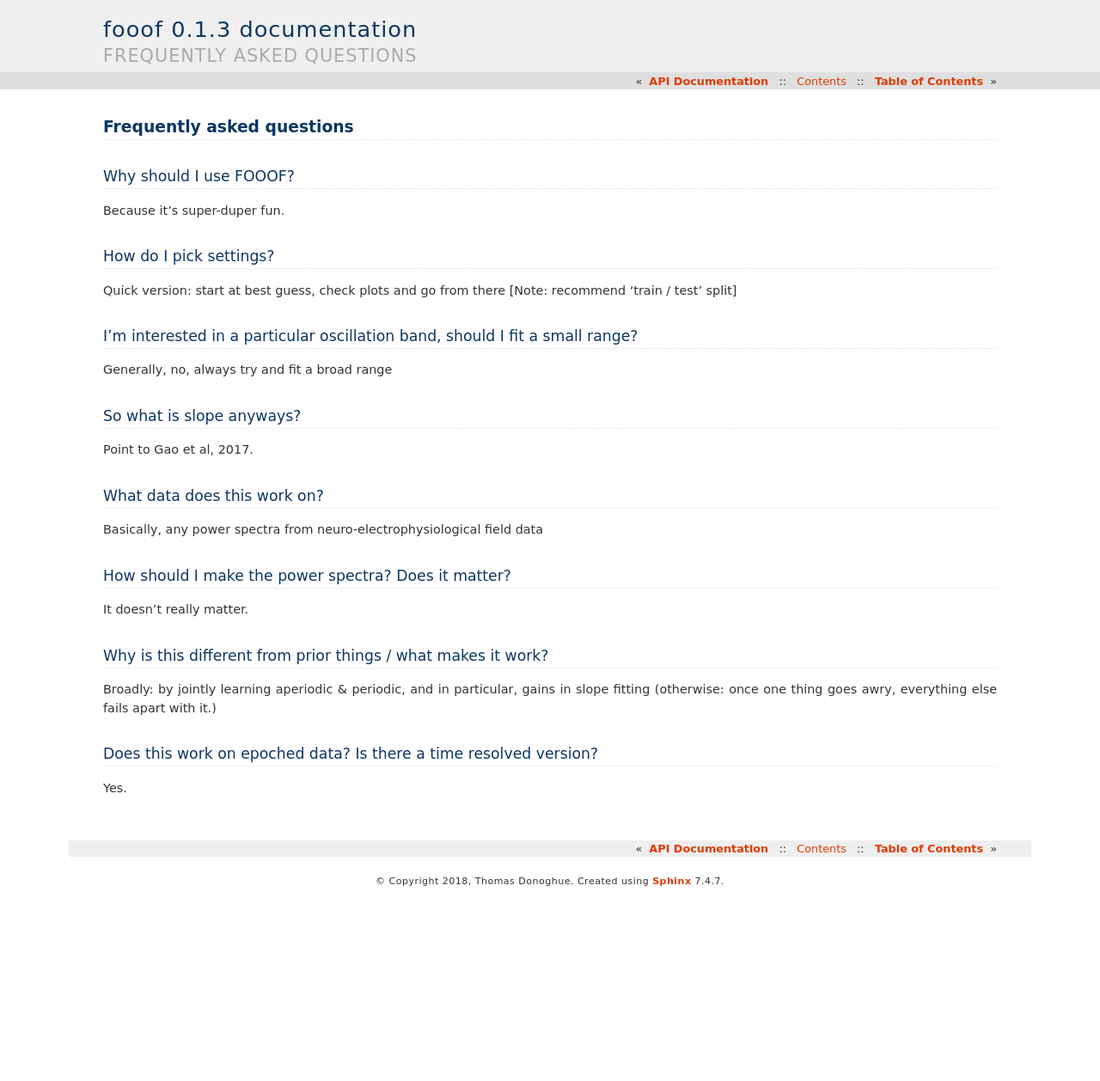
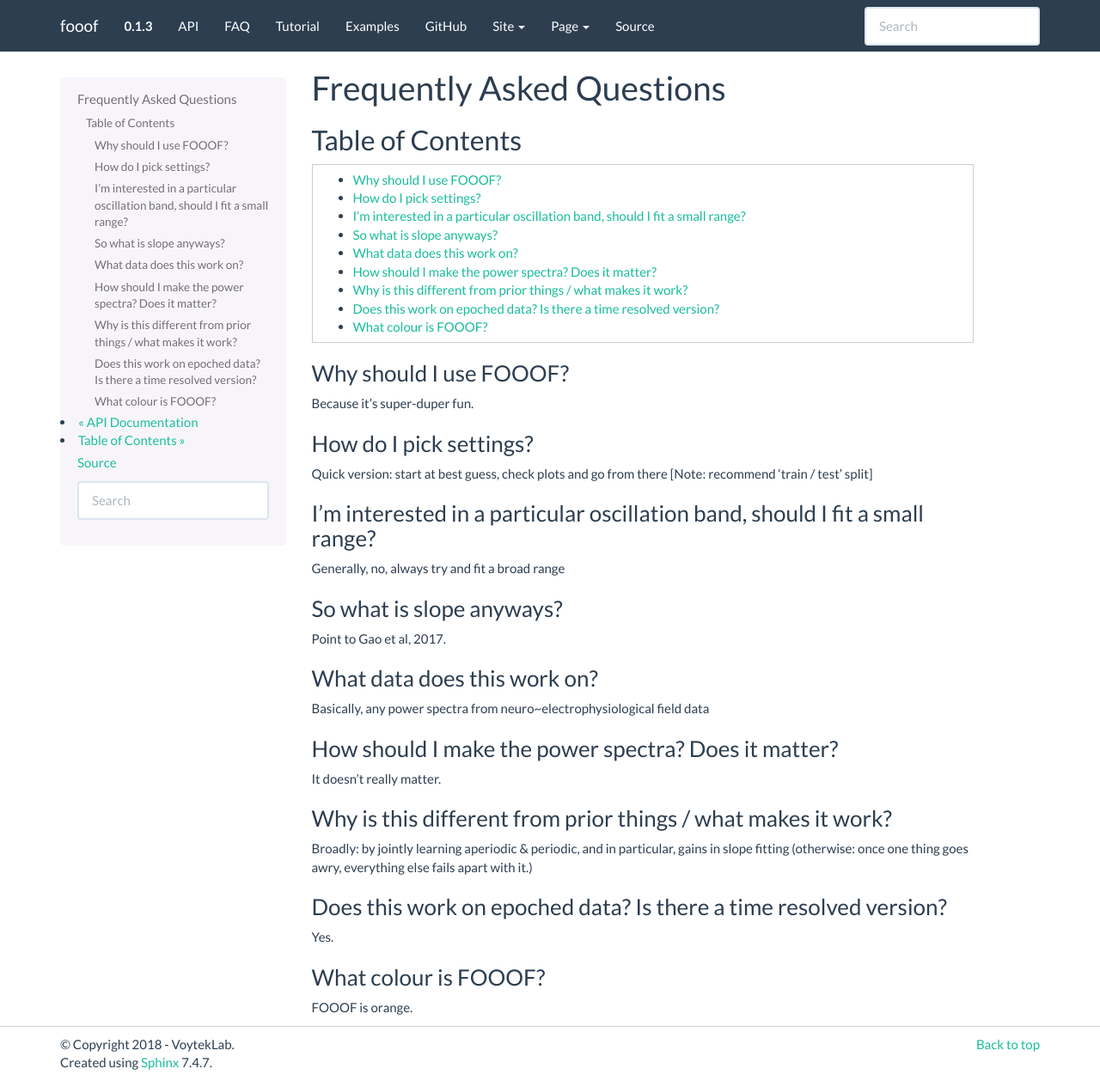
Before and after one commit to fooof-tools/fooof, a Sphinx documentation site: the page built from doc/faq.rst, in a window 1280 px wide and 1258 px high. Shown: the whole window at 86% size. Built offline with Sphinx 7.4.7, drawn with Linux system fonts in a browser that asks for light colours; pages that are not in the unit, such as notebooks, are missing from menus.

```diff
--- a/doc/conf.py
+++ b/doc/conf.py
@@ -10,6 +10,7 @@ import os
 from os.path import dirname as up
 
 import sphinx_gallery
+import sphinx_bootstrap_theme
 
 # -- Path setup --------------------------------------------------------------
 
@@ -25,7 +26,7 @@ import sphinx_gallery
 # -- Project information -----------------------------------------------------
 
 project = 'fooof'
-copyright = '2018, Thomas Donoghue'
+copyright = '2018 - VoytekLab'
 author = 'Thomas Donoghue'
 
 # Get the current version number from inside the module
@@ -53,6 +54,7 @@ extensions = [
     'sphinx.ext.doctest',
     'sphinx.ext.coverage',
     'sphinx.ext.githubpages',
+    'sphinx.ext.mathjax',
     'sphinx_gallery.gen_gallery',
     'sphinx.ext.napoleon',
     'm2r'
@@ -94,13 +96,26 @@ pygments_style = 'sphinx'
 #
 #html_theme = 'alabaster'
 #html_theme = 'classic'
-html_theme = 'haiku'
+#html_theme = 'haiku'
+html_theme = 'bootstrap'
 
 # Theme options are theme-specific and customize the look and feel of a theme
 # further.  For a list of options available for each theme, see the
 # documentation.
 #
-#html_theme_options = {}
+html_theme_options = {
+    'navbar_sidebarrel': False,
+    'navbar_links': [
+        ("API", "api"),
+        ("FAQ", "faq"),
+        ("Tutorial", "auto_tutorials/index"),
+        ("Examples", "auto_examples/index"),
+        ("GitHub", "https://github.com/voytekresearch/fooof", True)
+    ],
+    'bootswatch_theme': "flatly"
+}
+
+# Nice other theme options: sandstone
 
 # Add any paths that contain custom static files (such as style sheets) here,
 # relative to this directory. They are copied after the builtin static files,
@@ -118,11 +133,18 @@ html_static_path = ['_static']
 # html_sidebars = {}
 
 
+####
+
+# def setup(app):
+#     app.add_stylesheet("my-styles.css") # also can be a full URL
+#     # app.add_stylesheet("ANOTHER.css")
+#     # app.add_stylesheet("AND_ANOTHER.css")
+
+
 # -- Options for HTMLHelp output ---------------------------------------------
 
 # Output file base name for HTML help builder.
 htmlhelp_basename = 'fooofdoc'
-
 
 # -- Options for LaTeX output ------------------------------------------------
 
--- a/doc/faq.rst
+++ b/doc/faq.rst
@@ -1,47 +1,60 @@
-Frequently asked questions
+Frequently Asked Questions
 ==========================
 
+Table of Contents
+-----------------
+.. contents::
+   :local:
+   :backlinks: none
+
+
+
 Why should I use FOOOF?
------------------------
+~~~~~~~~~~~~~~~~~~~~~~~
 
 Because it's super-duper fun.
 
 
 How do I pick settings?
------------------------
+~~~~~~~~~~~~~~~~~~~~~~~
 
 Quick version: start at best guess, check plots and go from there [Note: recommend 'train / test' split]
 
 
 I'm interested in a particular oscillation band, should I fit a small range?
-----------------------------------------------------------------------------
+~~~~~~~~~~~~~~~~~~~~~~~~~~~~~~~~~~~~~~~~~~~~~~~~~~~~~~~~~~~~~~~~~~~~~~~~~~~~
 
 Generally, no, always try and fit a broad range
 
 
 So what is slope anyways?
--------------------------
+~~~~~~~~~~~~~~~~~~~~~~~~~
 
 Point to Gao et al, 2017.
 
 
 What data does this work on?
-----------------------------
+~~~~~~~~~~~~~~~~~~~~~~~~~~~~
 
-Basically, any power spectra from neuro-electrophysiological field data
+Basically, any power spectra from neuro~electrophysiological field data
 
 How should I make the power spectra? Does it matter?
-----------------------------------------------------
+~~~~~~~~~~~~~~~~~~~~~~~~~~~~~~~~~~~~~~~~~~~~~~~~~~~~
 
 It doesn't really matter.
 
 
 Why is this different from prior things / what makes it work?
--------------------------------------------------------------
+~~~~~~~~~~~~~~~~~~~~~~~~~~~~~~~~~~~~~~~~~~~~~~~~~~~~~~~~~~~~~
 
 Broadly: by jointly learning aperiodic & periodic, and in particular, gains in slope fitting (otherwise: once one thing goes awry, everything else fails apart with it.)
 
 Does this work on epoched data? Is there a time resolved version?
------------------------------------------------------------------
+~~~~~~~~~~~~~~~~~~~~~~~~~~~~~~~~~~~~~~~~~~~~~~~~~~~~~~~~~~~~~~~~~
 
 Yes.
+
+What colour is FOOOF?
+~~~~~~~~~~~~~~~~~~~~~
+
+FOOOF is orange.
```
Also changed, not shown: 2 other files.
